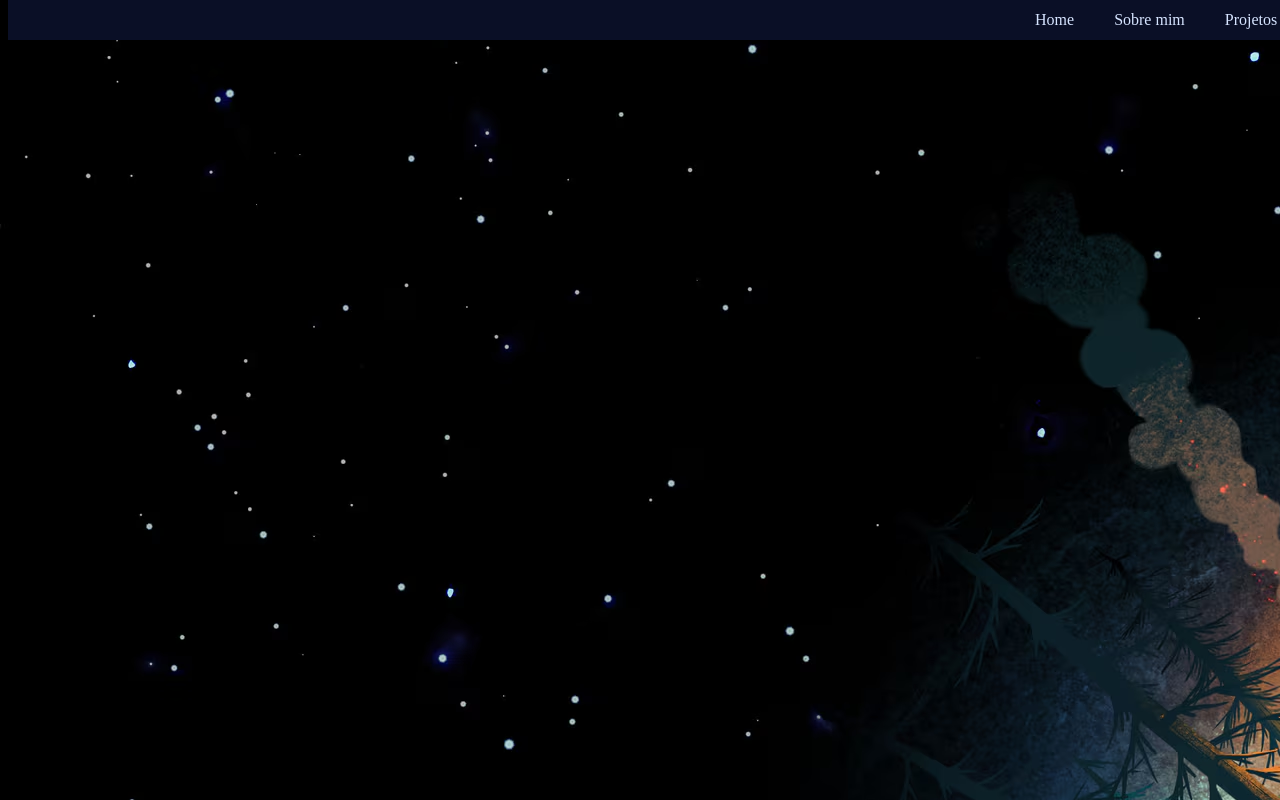
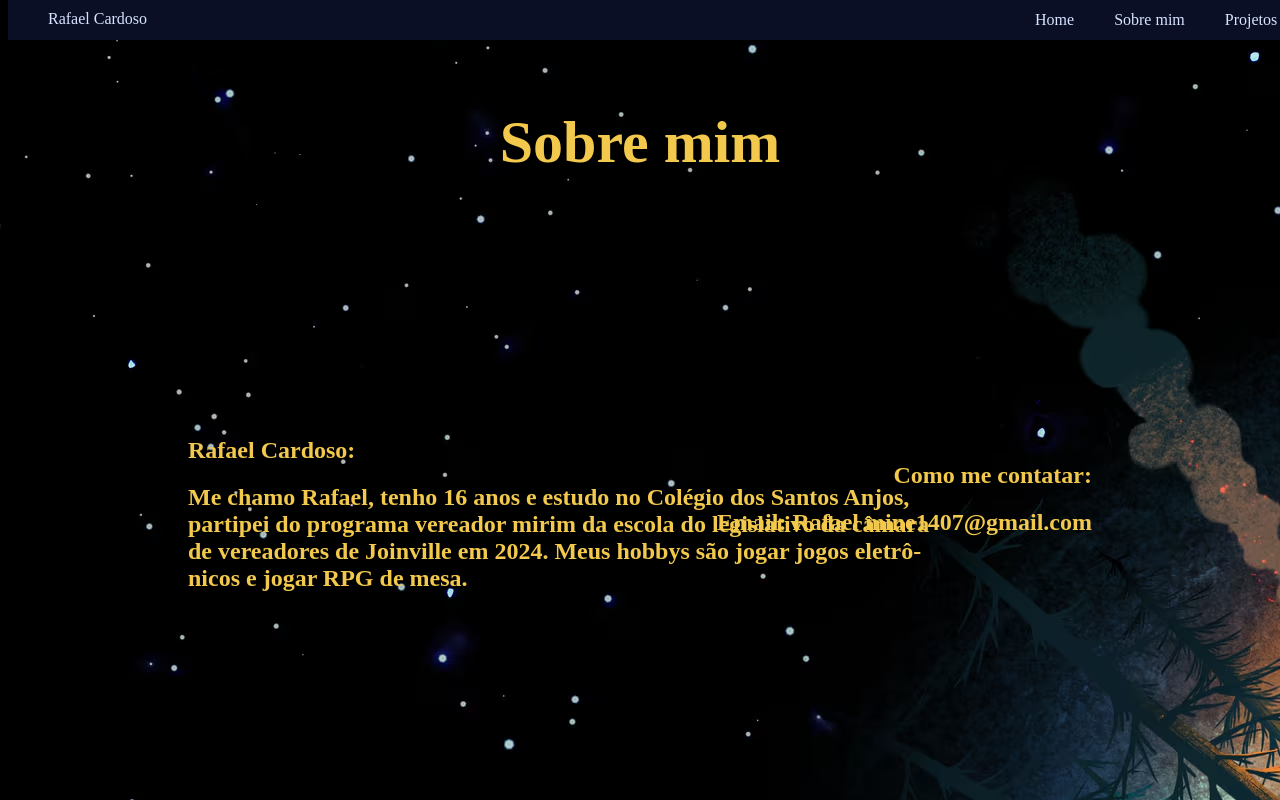
Before and after one commit to Rafaeira/Atividade-site, a plain HTML site: page sobremim.html in a window 1280 px wide. Drawn offline with Linux system fonts and the light colour scheme.

Commit message:
Página sobre mim

```diff
--- a/CSS/tema.css
+++ b/CSS/tema.css
@@ -1,7 +1,7 @@
 body {
     background-image: url("../imagens/outerwinds.jpg");
 }
-.cp1 {
+.tp1 {
     text-align: center;
     padding-top: 350px;
     color: #F2C94C;
@@ -34,3 +34,35 @@ body {
     color: #4A90E2;
     font-size: 1.5em;
 }
+
+#nome {
+    color: #D6E4FF;
+    text-align: left;
+    padding-top: 10px;
+    top: 0px;
+    margin: 0;
+    position: fixed;
+    list-style-type: none;
+}
+
+.tp2 {
+    color: #F2C94C;
+    padding-top: 60px;
+    text-align: center;
+    font-size: 30px;
+}
+
+.tsm {
+    color: #F2C94C;
+    padding-top: 200px;
+    text-align: left;
+    padding-left: 180px;
+    font-size: 16px;
+}
+
+.cmc {
+    color: #F2C94C;
+    text-align: right;
+    padding-right: 180px;
+    margin-top: -150px;
+}
--- a/sobremim.html
+++ b/sobremim.html
@@ -9,5 +9,23 @@
             <li><a href="./sobremim.html">Sobre mim</a></li>
             <li><a href="./projetos.html">Projetos</a></li>
         </ul>
+         <ul id="nome">
+            <li>Rafael Cardoso</li>
+        </ul>
+        <div class="tp2">
+             <h1>Sobre mim</h1>
+        </div>
+        <div class="tsm">
+            <h2>Rafael Cardoso:</h2>
+            <h2>Me chamo Rafael, tenho 16 anos e estudo no Colégio dos Santos Anjos,<br>
+             partipei do programa vereador mirim da escola do legislativo da câmara<br>
+             de vereadores de Joinville em 2024. Meus hobbys são jogar jogos eletrô-<br>
+             nicos e jogar RPG de mesa.
+            </h2>
+        </div>
+        <div class="cmc">
+            <h2>Como me contatar:</h2>
+            <h2>Email: Rafael mine1407@gmail.com</h2>
+        </div>
     </body>
 </html>
```
Also changed, not shown: home.html (+4 -1 lines), projetos.html (+3 -0 lines).
